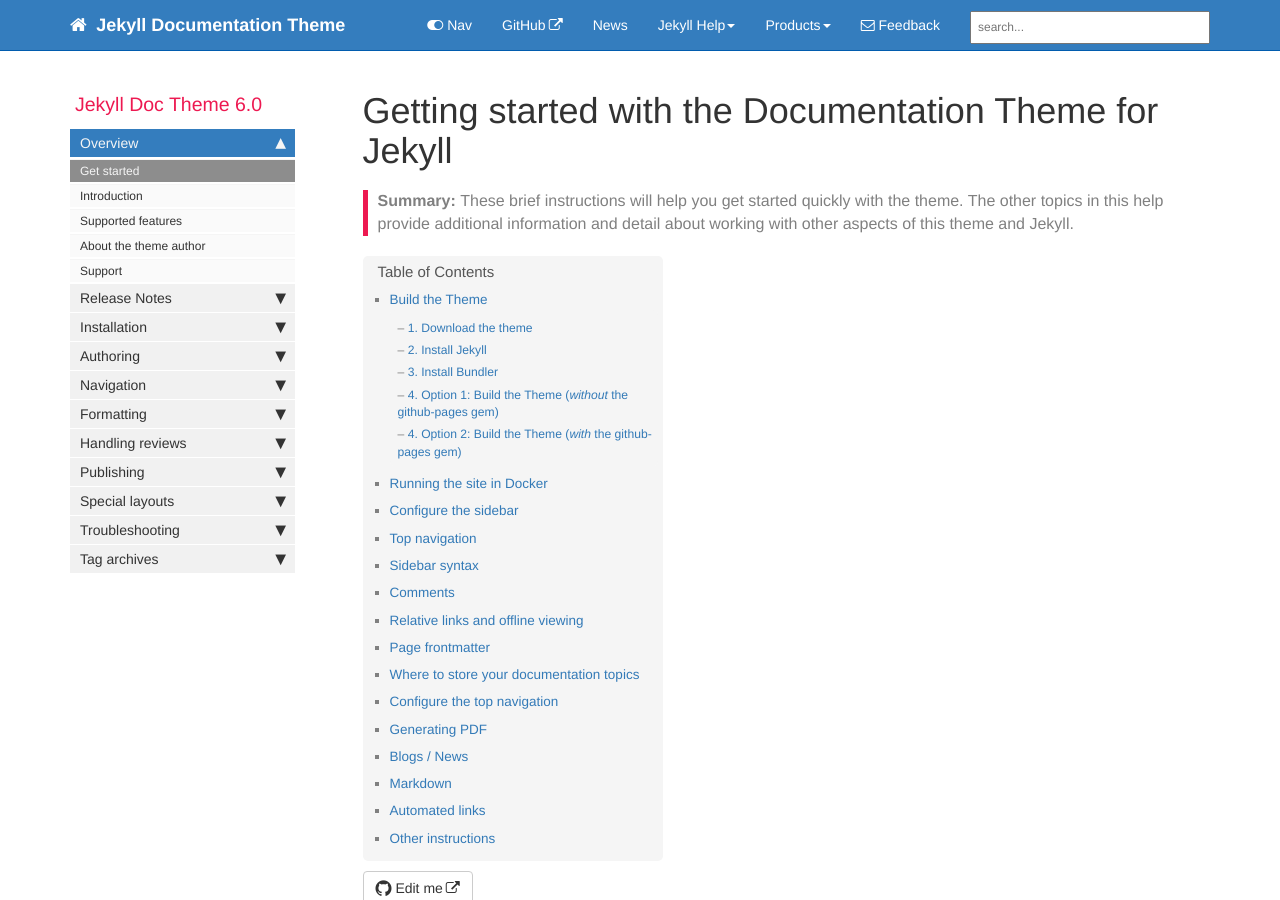
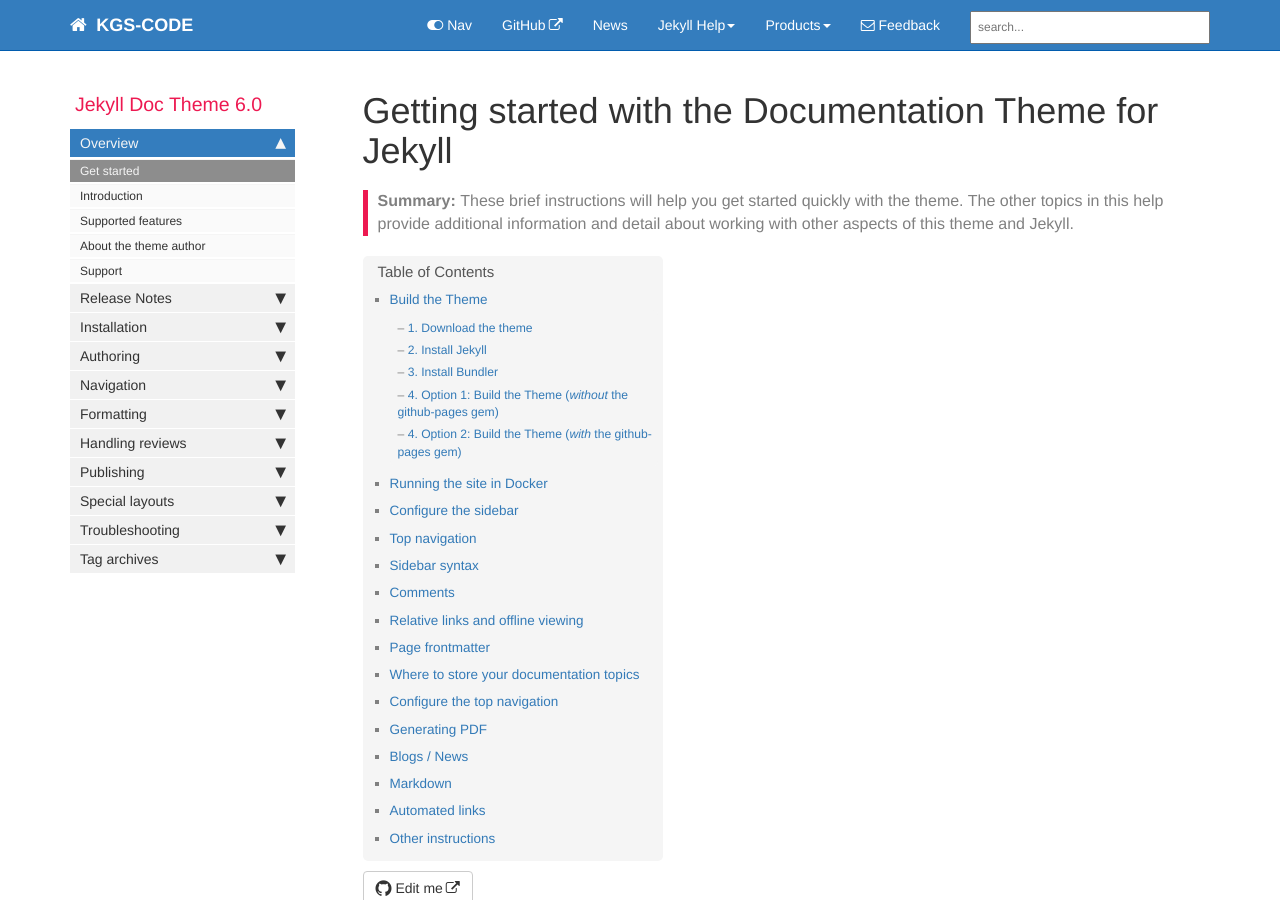
Before and after one commit to kgs-code/kgs-code.github.io, a Jekyll site: the page built from index.md, in a window 1280 px wide and 900 px high. Built offline with Jekyll 4.4.1, drawn with Linux system fonts in a browser that asks for light colours; comment, search, counter and statistics services are not loaded.

Commit message:
Update _config.yml

```diff
--- a/_config.yml
+++ b/_config.yml
@@ -3,7 +3,7 @@ repository: tomjoht/documentation-theme-jekyll
 output: web
 # this property is useful for conditional filtering of content that is separate from the PDF.
 
-topnav_title: Jekyll Documentation Theme
+topnav_title: KGS-CODE
 # this appears on the top navigation bar next to the home button
 
 site_title: Jekyll theme for documentation
```
